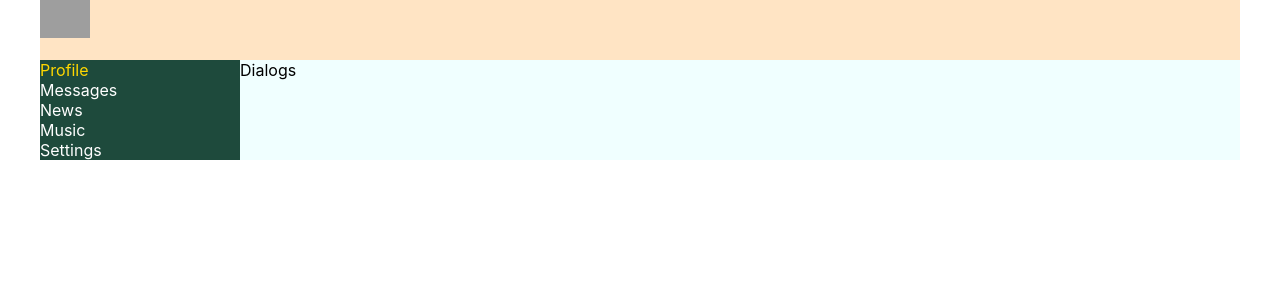
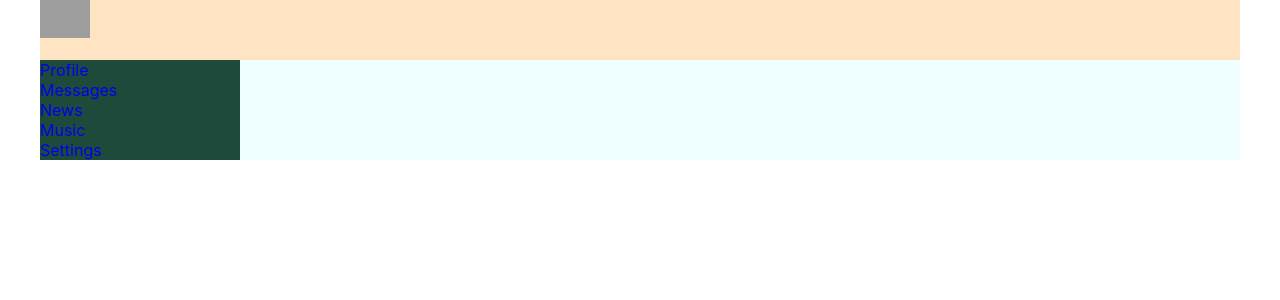
Before and after one commit to oauthus42/dev-react, a React (Create React App) app: page / in a window 1280 px wide. Shown: the top 300 px of the page. Built offline with nearby package versions, Linux system fonts and the light colour scheme; grey boxes are pictures that could not be loaded.

Commit message:
Остальные компоненты + роутинг

```diff
--- a/package.json
+++ b/package.json
@@ -8,6 +8,7 @@
     "@testing-library/user-event": "^13.5.0",
     "react": "^18.2.0",
     "react-dom": "^18.2.0",
+    "react-router-dom": "^6.8.2",
     "react-scripts": "5.0.1",
     "web-vitals": "^2.1.4"
   },
--- a/src/App.js
+++ b/src/App.js
@@ -5,18 +5,31 @@
 import Navbar from './components/Navbar/Navbar';
 import Dialogs from './components/Dialogs/Dialogs';
 import Profile from './components/Profile/Profile';
+import { BrowserRouter, Route, Routes } from 'react-router-dom';
+import News from './components/News/News';
+import Settings from './components/Settings/Settings';
+import Music from './components/Music/Music';
 
 
 const App = () => {
   return (
-    <div className='app-wrapper'>
-      <Header />
-      <Navbar />
-      <div className='app-wrapper-content'>
-        <Dialogs />
+      <div className='app-wrapper'>
+        <Header />
+        <Navbar />
+        <div className='app-wrapper-content'>
+        <BrowserRouter>
+        <Routes>
+            <Route path="profiles" element={<Profile />} />
+            <Route path="dialogs" element={<Dialogs />} />
+            <Route path="news" element={<News />} />
+            <Route path="music" element={<Music />} />
+            <Route path='settings' element={<Settings />} />
+          </Routes>
+          </BrowserRouter>
+        </div>
       </div>
-      {/*<Profile />*/}
-    </div>);
+
+  );
 }
 
 export default App;
--- /dev/null
+++ b/src/components/Music/Music.jsx
@@ -0,0 +1,10 @@
+import s from './Music.module.css';
+console.log(s);
+
+const Music = () => {
+    return (
+       <div> Music </div>
+    )
+}
+
+export default Music;
--- a/src/components/Navbar/Navbar.jsx
+++ b/src/components/Navbar/Navbar.jsx
@@ -6,19 +6,19 @@
     return (
         <nav className={s.nav}>
             <div className={`${s.item} ${s.active}`}>
-                <a>Profile</a>
+                <a href="/profiles">Profile</a>
             </div>
             <div className={s.item}>
-                <a>Messages</a>
+                <a href="/dialogs">Messages</a>
             </div>
             <div className={s.item}>
-                <a>News</a>
+                <a href="/news">News</a>
             </div>
             <div className={s.item}>
-                <a>Music</a>
+                <a href="/music">Music</a>
             </div>
             <div className={s.item}>
-                <a>Settings</a>
+                <a href="/settings">Settings</a>
             </div>
         </nav>
     )
--- a/src/components/Navbar/Navbar.module.css
+++ b/src/components/Navbar/Navbar.module.css
@@ -10,3 +10,11 @@
   .active {
     color: gold;
   }
+
+  a {
+    text-decoration: none;
+  }
+  a:visited {
+    color: #d4d4d4;
+
+  }
--- /dev/null
+++ b/src/components/News/News.jsx
@@ -0,0 +1,11 @@
+import s from './News.module.css'
+
+const News = () => {
+  return (
+    <div>
+      News
+    </div>
+  )
+}
+
+export default News;
--- /dev/null
+++ b/src/components/Settings/Settings.jsx
@@ -0,0 +1,11 @@
+import s from './Settings.module.css'
+
+const Settings = () => {
+  return (
+    <div>
+      Settings
+    </div>
+  )
+}
+
+export default Settings;
```
Also changed, not shown: src/components/Music/Music.module.css (added), src/components/News/News.module.css (added), src/components/Settings/Settings.module.css (added), 1 other file (tests, documents, lock files or other folders).
